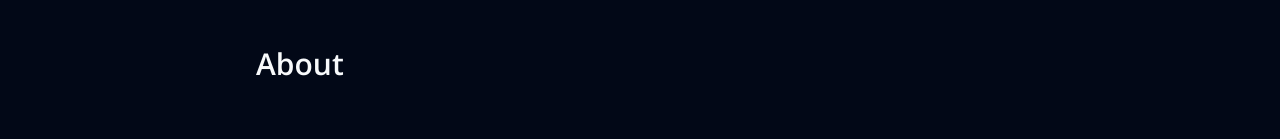
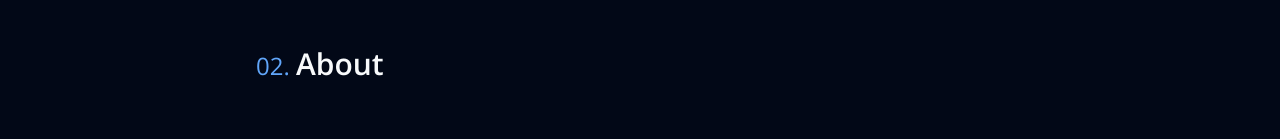
Before and after one commit to leogrigs/portfolio, a React (Vite) app: page / in a window 1280 px wide. Shown: the part 802-941 px from the top of the page. Built offline with nearby package versions, Linux system fonts and the light colour scheme.

Commit message:
chore: add sectionNumber prop to About section for improved section labeling

```diff
--- a/src/sections/About.tsx
+++ b/src/sections/About.tsx
@@ -6,6 +6,7 @@ export default function About() {
       sectionId="about"
       nextSectionId="experience"
       sectionTitle="About"
+      sectionNumber="02"
     >
       <div className="flex flex-col lg:flex-row justify-between items-start gap-8">
         {/* Text Section */}
```
